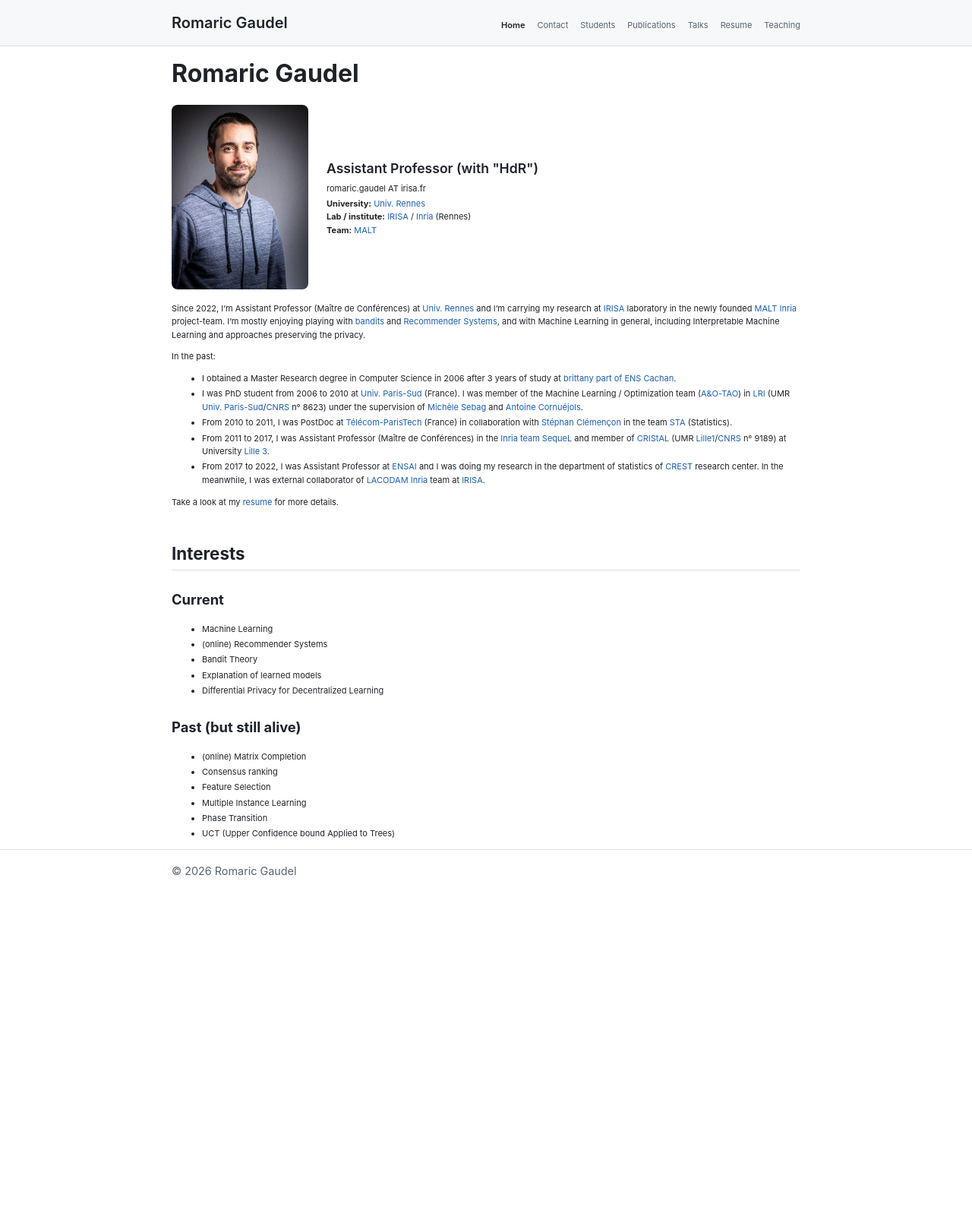
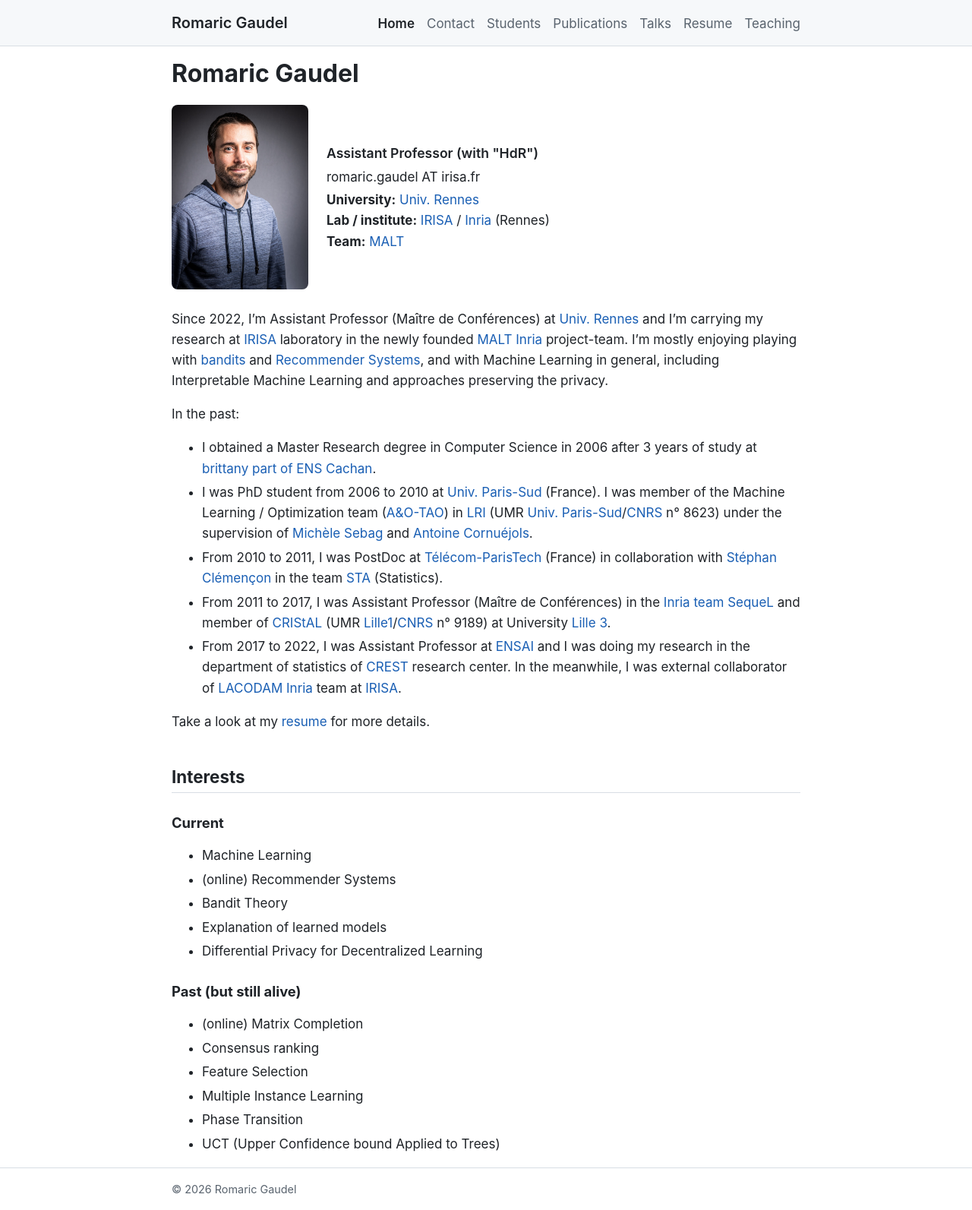
Before and after one commit to gaudel/gaudel.github.io, a Jekyll site: the page built from index.md, in a window 1280 px wide. Shown: the whole page at 76% size. Built offline with Jekyll 4.4.1, drawn with Linux system fonts in a browser that asks for light colours; before the commit the page ends 1174 px from its top, so only the background shows below that.

Commit message:
Increase font size from 11px to 17px

```diff
--- a/assets/css/style.css
+++ b/assets/css/style.css
@@ -25,7 +25,7 @@ body {
   background: var(--bg);
   color: var(--fg);
   font-family: -apple-system, BlinkMacSystemFont, "Segoe UI", Roboto, "Helvetica Neue", Arial, sans-serif;
-  font-size: 11px;
+  font-size: 17px;
   line-height: 1.6;
 }
 
```
